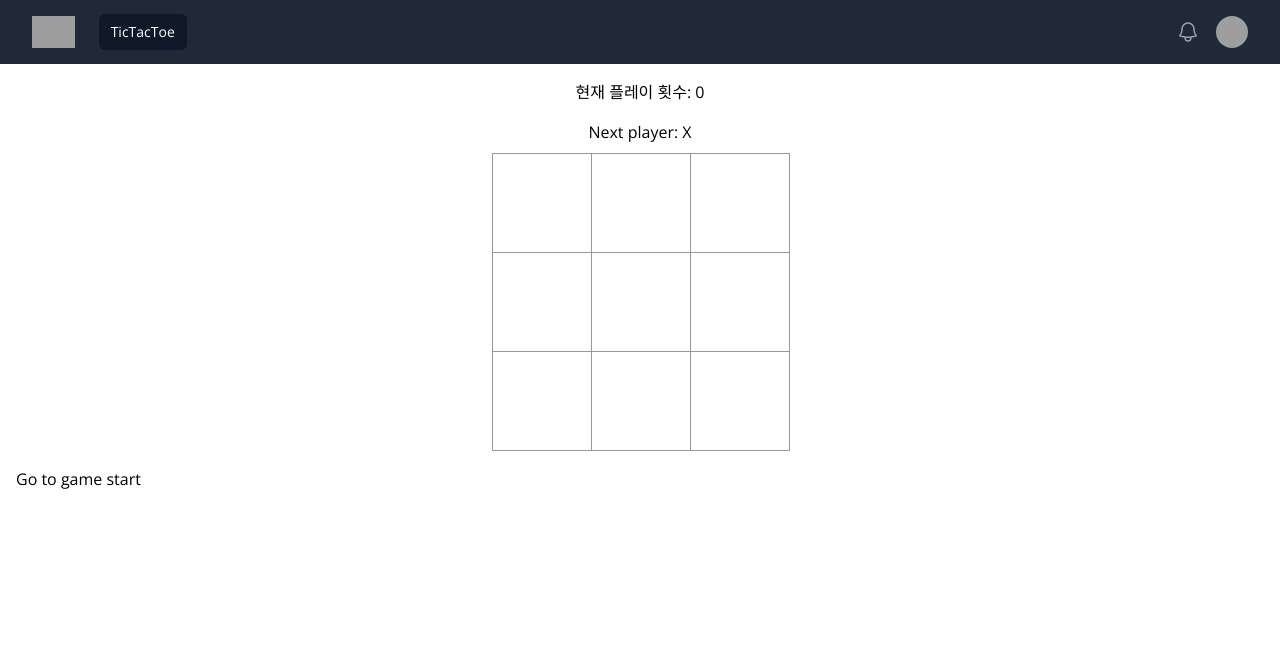
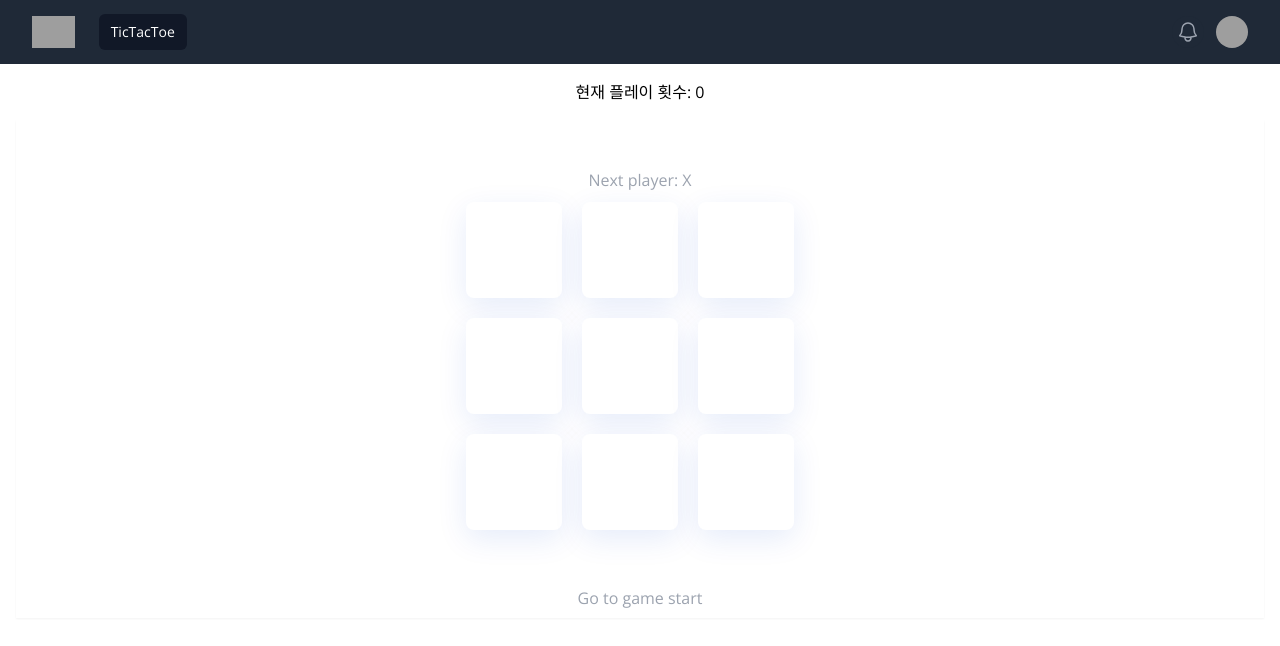
Before and after one commit to naturalkei/tictactoe, a React (Vite) app: page / in a window 1280 px wide. Shown: the top 646 px of the page. Built offline with nearby package versions, Linux system fonts and the light colour scheme; grey boxes are pictures that could not be loaded.

Commit message:
chore: style migration (WIP)

```diff
--- a/src/app/game.jsx
+++ b/src/app/game.jsx
@@ -1,9 +1,12 @@
-import { useState } from 'react'
+import {
+  useState
+  // useEffect
+} from 'react'
 import classnames from 'classnames'
 import { Header, Board } from '../components'
 
 // JSX.Element -> React.Component
-export function Game ({ clss }) {
+export function Game () {
   // const history2 = [null, null, null, null, null, null, null, null, null]
   // const [a, b] = [history2, function setHistory () {}]
   const [history, setHistory] = useState([Array(9).fill(null)])
@@ -11,6 +14,9 @@ export function Game ({ clss }) {
   const [finished, setFinished] = useState(false)
   const xIsNext = currentMove % 2 === 0
   const currentSquares = history[currentMove]
+
+  // useEffect(() => {
+  // }, [currentMove, history])
 
   function handlePlay (nextSquares) {
     const nextHistory = [
@@ -22,7 +28,7 @@ export function Game ({ clss }) {
   }
 
   function handleCheckWinner (winner, nextPlayer) {
-    const bFinished = winner !== null
+    const bFinished = winner != null
     let status
     if (bFinished) {
       status = 'Winner: ' + winner
@@ -60,14 +66,16 @@ export function Game ({ clss }) {
         <div className="flex">
           <p className="p-4 mx-auto"><span>현재 플레이 횟수:</span> {currentMove}</p>
         </div>
-        <div className={classnames(clss, { done: finished })}>
-          <div className="game-board">
+        <div className={classnames('tictactoe game text-center py-2 shadow-sm text-gray-400 z-50 sticky', { done: finished })}>
+          <section className="game-board py-10">
             <Board
               xIsNext={xIsNext}
+              grid={history}
               squares={currentSquares}
+              moveCount={currentMove}
               onPlay={handlePlay}
               onCheckWinner={handleCheckWinner} />
-          </div>
+          </section>
           <div className="game-info mt-4">
             <ol>{moves}</ol>
           </div>
--- a/src/components/board.jsx
+++ b/src/components/board.jsx
@@ -1,14 +1,17 @@
+import { GAME_STATE } from '../constants'
 import { calculateWinner } from '../util'
 import { Square } from '../components'
 
-export function Board ({ xIsNext, squares, onPlay, onCheckWinner }) {
-  const winner = calculateWinner(squares)
+export function Board ({ grid, xIsNext, squares, onPlay, onCheckWinner, moveCount }) {
+  const result = calculateWinner(grid, moveCount)
+  const winner = result?.winner
+  const winSpaces = result == null ? [] : result.winSpaces
 
   function handleClick (i) {
-    const win = calculateWinner(squares)
+    const res = calculateWinner(grid, moveCount)
     // console.log('** handleClick:', squares, win)
     // onClacWinner(win)
-    if (win || squares[i]) {
+    if (res?.winner || squares[i]) {
       return
     }
     // const nextPlayer = xIsNext ? 'X' : 'O'
@@ -32,7 +35,9 @@ export function Board ({ xIsNext, squares, onPlay, onCheckWinner }) {
   // } else {
   //   status = 'Next player: ' + (xIsNext ? 'X' : 'O')
   // }
-  const status = onCheckWinner(winner, xIsNext ? 'X' : 'O')
+  const status = winner == null
+    ? 'Next player: X'
+    : onCheckWinner(winner, xIsNext ? 'X' : 'O')
 
   const list = Array.from({ length: 3 }, (_, i) => i).map(n => {
     return Array.from({ length: 3 }, (_, i) => !n ? i : n * 3 + i)
@@ -45,13 +50,25 @@ export function Board ({ xIsNext, squares, onPlay, onCheckWinner }) {
         <p className="text-center">{status}</p>
       </div>
       <div className="flex flex-col">
-        {list.map((arr, i) => (
-          <div key={i} className="board-row flex flex-row mx-auto">
-            {arr.map(n => (
-              <Square key={n} value={squares[n]} onSquareClick={() => handleClick(n)} />
+        <div className="max-w-md mx-auto">
+          <div className="max-w-lg flex flex-col gap-5 mx-auto">
+            {list.map((arr, i) => (
+              <div key={i} className="board-row flex gap-5 mx-auto">
+                {arr.map(n => (
+                  <Square
+                    key={n}
+                    index={n}
+                    onSquareClick={() => handleClick(n)}
+                    squares={grid}
+                    value={squares[n]}
+                    gameState={xIsNext ? GAME_STATE.PLAYER_TURN : GAME_STATE.AI_TURN}
+                    winSpaces={winSpaces}
+                  />
+                ))}
+              </div>
             ))}
           </div>
-        ))}
+        </div>
       </div>
 
       {/* <div className="board-row">
--- a/src/components/square/index.jsx
+++ b/src/components/square/index.jsx
@@ -1,11 +1,36 @@
+import { getSpaceStateClass } from './util.js'
+const classes = [
+  'shadow-md',
+  'h-24',
+  'w-24',
+  'rounded-lg',
+  'bg-white',
+  'text-7xl',
+  'text-center',
+  'cursor-default',
+  'font-light',
+  'flex',
+  'items-center',
+  'justify-center'
+]
+
 // ReactComponent = WebComponent = CustomElement
 // https://ko.legacy.reactjs.org/docs/react-component.html
 // https://developer.mozilla.org/en-US/docs/Web/API/Web_components
 // https://developer.mozilla.org/ko/docs/Web/API/Web_components/Using_custom_elements
 export function Square (props) {
-  const { value, onSquareClick } = props
+  const { value, onSquareClick, gameState, winSpaces, index } = props
+  const clss = [
+    ...classes,
+    getSpaceStateClass(
+      value,
+      gameState,
+      winSpaces,
+      index
+    )
+  ].join(' ')
   return (
-    <button className="square" onClick={onSquareClick}>
+    <button className={clss} onClick={onSquareClick}>
       {value}
     </button>
   )
--- /dev/null
+++ b/src/components/square/util.js
@@ -0,0 +1,29 @@
+import {
+  SPACE_STATE,
+  GAME_STATE
+  // PLAYER
+} from '../../constants'
+
+export const getSpaceStateClass = (value, gameState, winSpaces, spaceIndex) => {
+  let space = ''
+
+  if (value === 'O') {
+    space += 'o-player'
+
+    if (gameState === GAME_STATE.AI_WON && winSpaces.includes(spaceIndex)) {
+      space += ' o-winner'
+    }
+  }
+
+  if (value === 'X') {
+    space += 'x-player'
+
+    if (gameState === GAME_STATE.PLAYER_WON && winSpaces.includes(spaceIndex)) {
+      space += ' x-winner'
+    }
+  }
+
+  // console.log(value, space)
+
+  return space
+}
--- /dev/null
+++ b/src/constants/index.ts
@@ -0,0 +1,24 @@
+export const GRID_LENGTH = 9
+
+export const MAX_MOVES = 10
+
+export const PLAYER = {
+  AI: 'o',
+  O: 'o',
+  X: 'x'
+}
+
+export const SPACE_STATE = {
+  PLAYER: PLAYER.X + '_filled',
+  AI: PLAYER.O + '_filled',
+  EMPTY: 'empty_space'
+}
+
+export const GAME_STATE = {
+  PLAYER_TURN: 'player_turn',
+  PLAYER_WON: 'player_won',
+  AI_TURN: 'ai_turn',
+  AI_WON: 'player_o_won',
+  DRAW: 'game_draw',
+  ERROR: 'game_error'
+}
--- a/src/main.jsx
+++ b/src/main.jsx
@@ -5,5 +5,5 @@ import './styles/main.scss'
 
 const rootEl = document.getElementById('root')
 createRoot(rootEl).render(
-  <Game clss="tictactoe game" />
+  <Game />
 )
--- a/src/util/calc.js
+++ b/src/util/calc.js
@@ -1,4 +1,14 @@
-export function calculateWinner (squares) {
+import {
+  MAX_MOVES,
+  GAME_STATE,
+  SPACE_STATE
+} from '../constants'
+
+const isDraw = (moveCount) => {
+  return moveCount === MAX_MOVES
+}
+
+export function calculateWinner (squares, moveCount) {
   const lines = [
     /**
      * -------------
@@ -81,13 +91,38 @@ export function calculateWinner (squares) {
      */
     [2, 4, 6]
   ]
+
+  if (isDraw(moveCount)) {
+    return {
+      winner: GAME_STATE.DRAW,
+      winSpaces: []
+    }
+  }
+
   for (let i = 0; i < lines.length; i += 1) {
     const [a, b, c] = lines[i]
-    const target = squares[a]
-    if (target &&
-        target === squares[b] &&
-        target === squares[c]) {
-      return target
+
+    if (
+      squares[a] === SPACE_STATE.EMPTY &&
+      squares[b] === SPACE_STATE.EMPTY &&
+      squares[c] === SPACE_STATE.EMPTY
+    ) {
+      continue
+    }
+
+    if (squares[a] && squares[a] === squares[b] && squares[a] === squares[c]) {
+      let winner = null
+
+      if (squares[a] === SPACE_STATE.PLAYER) {
+        winner = GAME_STATE.PLAYER_WON
+      } else {
+        winner = GAME_STATE.AI_WON
+      }
+
+      return {
+        winner,
+        winSpaces: [a, b, c]
+      }
     }
   }
   return null
```
